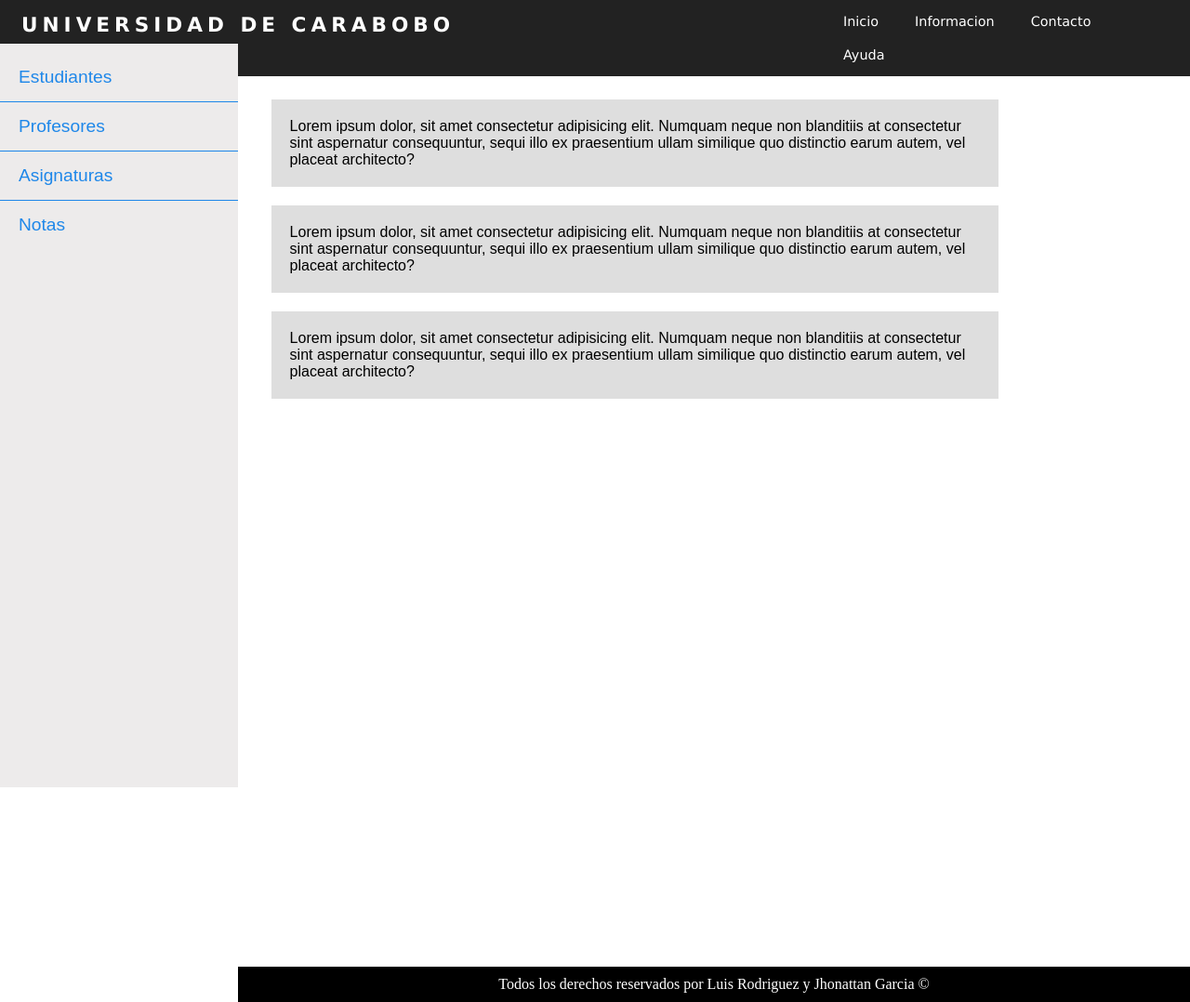
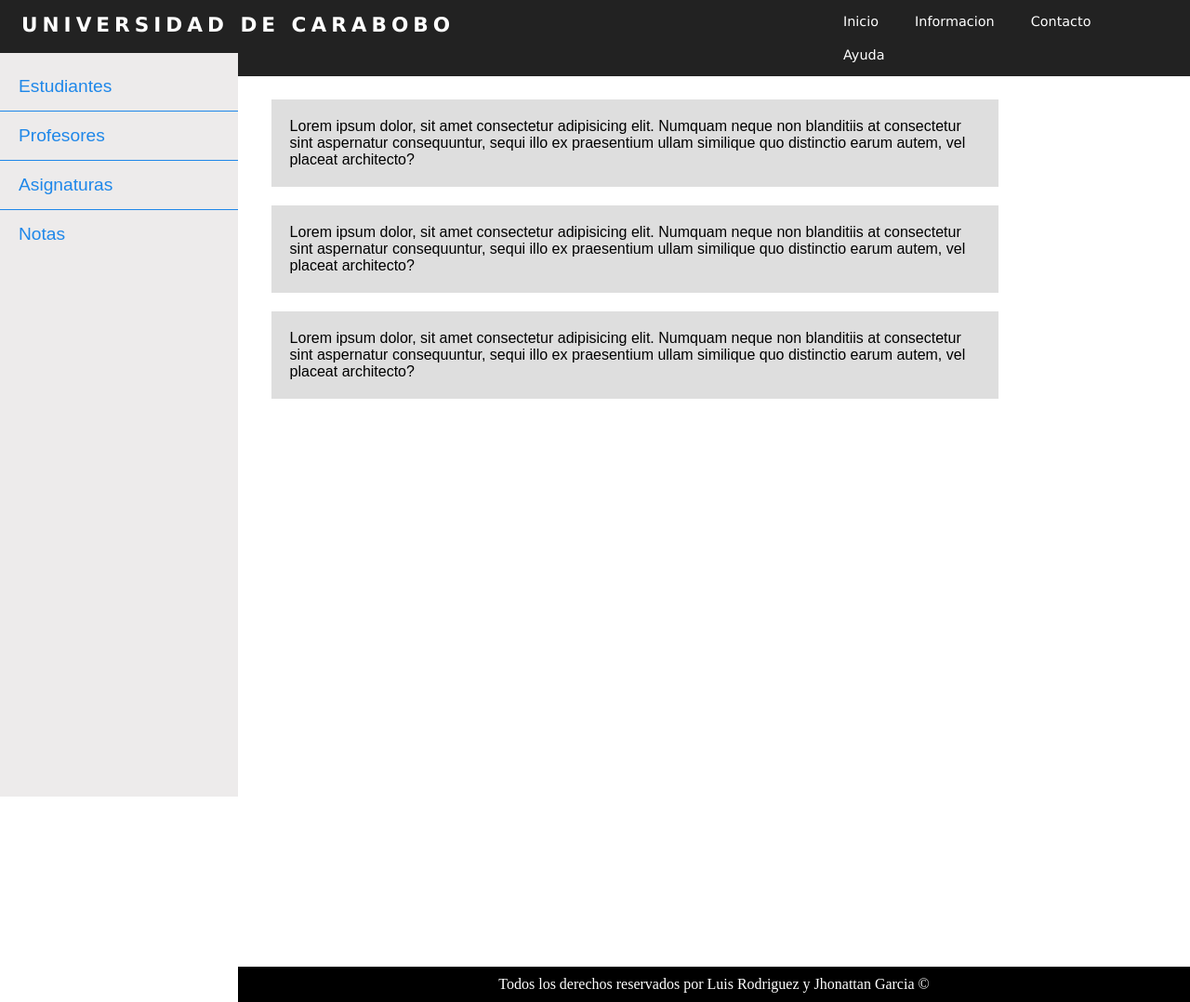
Before and after one commit to DarkusPhantom/proyecto-estudiantes, a PHP site: page / in a window 1280 px wide. Shown: the whole page at 93% size. Run offline with PHP 8.4, Linux system fonts and the light colour scheme; data that the repository does not hold is empty.

Commit message:
La navegacion vertical esta completada. No da errores al mostrar los datos que anteriormente daba. El codigo se ha mejorado

```diff
--- a/css/styles.css
+++ b/css/styles.css
@@ -209,7 +209,7 @@ table tr:nth-child(4n-2) {
   background-color: #dcdcdc;
 }
 
-/*-------------Aside--------*/
+/*Barra de Menu Lateral*/
 nav.navegacion-vertical {
 	background-color: #EDEBEB;
 	float: left;
@@ -217,32 +217,29 @@ nav.navegacion-vertical {
 	height: 100%; /* Full-height: remove this if you want "auto" height */
 	position: fixed; /* Fixed Sidebar (stay in place on scroll) */
 	left: 0;
-	top: 47px;
+	top: 7.1%;
+	padding-top: 10px;
 }
 
-/*Barra de Menu Lateral*/
-nav.navegacion-vertical ul{	margin-top: 10px;}
-
-nav.navegacion-vertical ul li{
+nav.navegacion-vertical a.tablinks{
 	font-size: 1.2em;
 	font-family: Arial, Verdana;
 	border-bottom: .5px solid #1E87E9;
-	color: #1E87E9;
 	padding: 15px 20px;
 	display: block;
 	transition: all .3s ease;
 	cursor: pointer;
 }
 
-nav.navegacion-vertical ul li:nth-child(4) { border:none;}
+nav.navegacion-vertical a.tablinks:not(.active){
+	color: #1E87E9;
+}
 
-nav.navegacion-vertical ul li:hover, .pagination a:hover {
+nav.navegacion-vertical a.tablinks:nth-child(4) { border:none;}
+
+nav.navegacion-vertical a.tablinks:hover, .pagination a:hover, .active {
 	background-color: #1E87E9;
 	color: white;
-}
-
-.activo:not(.active) {
-	cursor: default;
 }
 
 /* Pagination links */
--- a/includes/templates/header.php
+++ b/includes/templates/header.php
@@ -12,11 +12,11 @@
 			<div class="logo">
 				<h2><a href="index.php">Universidad de Carabobo</a></h2>
 			</div>
-			<nav class="navegacion-principal clearfix">
-				<a href="#">Inicio</a>
-				<a href="#">Informacion</a>
-				<a href="#">Contacto</a>
-				<a href="#">Ayuda</a>
+			<nav class="navegacion-principal clearfix" id="navegacion-principal">
+				<a href="index.php">Inicio</a>
+				<a href="">Informacion</a>
+				<a href="">Contacto</a>
+				<a href="">Ayuda</a>
 			</nav>
 		</div>
 	</header>
--- a/includes/templates/navegacion-vertical.php
+++ b/includes/templates/navegacion-vertical.php
@@ -1,8 +1,6 @@
-<nav class="navegacion-vertical">
-	<ul>
-		<li class="tablinks"> Estudiantes</li>
-		<li class="tablinks">Profesores</li>
-		<li class="tablinks">Asignaturas</li>
-		<li class="tablinks">Notas</li>
-	</ul>
+<nav class="navegacion-vertical" id="navegacion-vertical">
+	<a class="tablinks">Estudiantes</a>
+	<a class="tablinks">Profesores</a>
+	<a class="tablinks">Asignaturas</a>
+	<a class="tablinks">Notas</a>
 </nav>
```
Also changed, not shown: js/main.js (+65 -23 lines).
